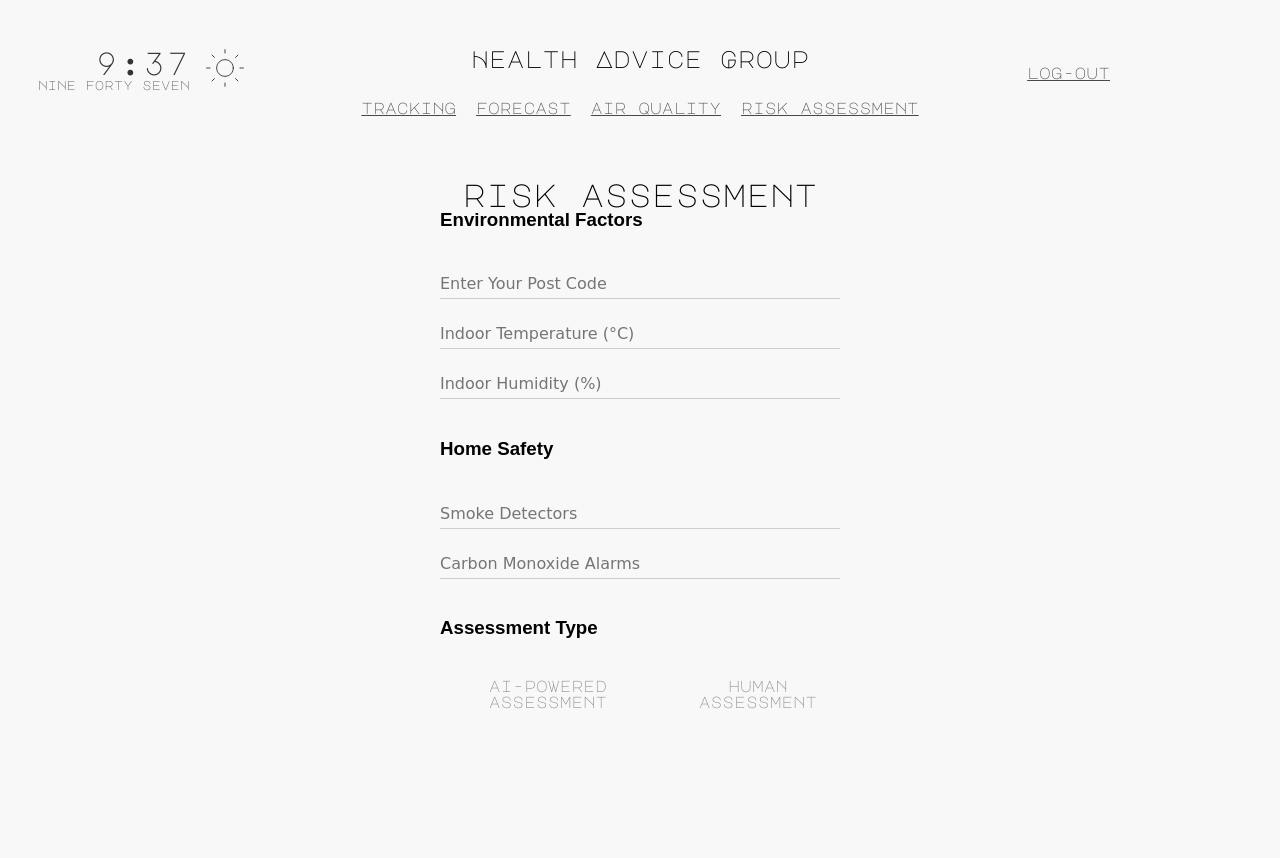
After one commit to 23knightst813/Health-Advice-Group, a Flask app: page /risk_assessment in a window 1280 px wide. The commit adds this page. Run offline with Flask 2, Linux system fonts and the light colour scheme; the visitor is signed in with stand-in values (Sample User, id 1); parts of the project's set-up code (start-up, migrations or seed data) failed here and were passed over; some web fonts are replaced.

Commit message:
Add risk assessment feature with form handling and database integration

```diff
--- a/flaskr/app/app.py
+++ b/flaskr/app/app.py
@@ -1,7 +1,7 @@
-from flask import Flask, render_template, request, flash, redirect, session
+from flask import Flask, render_template, request, flash, redirect, session , url_for
 
-from db import set_up_db,  add_user
-from auth import sign_in
+from db import set_up_db,  add_user, save_risk_assessment
+from auth import sign_in, get_user_id_by_email
 from validation import is_not_empty, is_valid_email, is_secure_password
 from weather import  get_weather_data ,  get_air_ai_tips , get_aqi_category
 
@@ -105,6 +105,43 @@ def dashboard():
 
     return render_template("dashboard.html", data=dashboard_data)
 
+@app.route("/risk_assessment", methods=["GET", "POST"])
+def risk_assessment():
+        if "email" not in session:
+            flash("You must be signed in to perform a risk assessment", "error")
+            return redirect(url_for("login"))
+
+        if request.method == "POST":
+            postcode = request.form.get("postcode")
+            indoor_temp = request.form.get("indoor_temp")
+            indoor_humidity = request.form.get("indoor_humidity")
+            smoke_detectors = request.form.get("smoke_detectors")
+            co_alarms = request.form.get("co_alarms")
+            assessment_type = request.form.get("assessment_type")
+
+            if not all([postcode, indoor_temp, indoor_humidity, smoke_detectors, co_alarms, assessment_type]):
+                flash("All fields are required", "error")
+                return redirect(url_for("dashboard"))
+
+            user_id = get_user_id_by_email(session["email"])
+            # Save data to database
+            save_risk_assessment(user_id, postcode, indoor_temp, indoor_humidity, smoke_detectors, co_alarms, assessment_type)
+
+            flash("Risk Assessment submitted!", "success")
+            if assessment_type == "human":
+                return redirect("/assessment_booking")
+            if assessment_type == "ai":
+                return redirect("/ai_assessment")
+
+        return render_template("risk_assessment.html")
+
+@app.route("/ai_assessment")
+def ai_assessment():
+    return render_template("ai_assessment.html")
+
+@app.route("/assessment_booking")
+def assessment_booking():
+    return render_template("assessment_booking.html")
 
 if __name__ == "__main__":
     set_up_db()
--- a/flaskr/app/auth.py
+++ b/flaskr/app/auth.py
@@ -1,10 +1,10 @@
 from flask import session, flash, redirect
-from db import get_db_connection
+import sqlite3
 from werkzeug.security import check_password_hash
 
 
 def sign_in(email, password):
-    conn = get_db_connection()
+    conn = sqlite3.connect('Health.db')
     cur = conn.cursor()
     query = """SELECT email, password_hash, is_admin FROM users WHERE email = ?"""
     cur.execute(query, (email,))
@@ -37,7 +37,7 @@ def get_user_id_by_email():
             flash("User not logged in", "error")
             return None
 
-        conn = get_db_connection()
+        conn = sqlite3.connect('Health.db')
         cursor = conn.cursor()
         cursor.execute('SELECT id FROM users WHERE email = ?', (email,))
         result = cursor.fetchone()
--- a/flaskr/app/templates/base.html
+++ b/flaskr/app/templates/base.html
@@ -28,7 +28,7 @@
         <a href="/" class="navbar-btn">Tracking</a>
         <a href="/forecast" class="navbar-btn">Forecast</a>
         <a href="/dashboard" class="navbar-btn">Air Quality</a>
-        <a href="/" class="navbar-btn">Risk Assessment</a>
+        <a href="/risk_assessment" class="navbar-btn">Risk Assessment</a>
     </nav>
 
     <div class="login-bar">
--- /dev/null
+++ b/flaskr/app/templates/risk_assessment.html
@@ -0,0 +1,48 @@
+{% extends 'base.html' %}
+{% block content %}
+
+<body>
+    <div style="display: flex; justify-content: center; margin-top: -50px;">
+        <p class="title">risk assessment</p>
+    </div>
+
+    <div class="container" style="margin-top: -170px;">
+
+        <form action="/risk_assessment" method="POST" class="assessment-form" style="display: flex; flex-direction: column; gap: 20px; max-width: 600px;">
+
+            <h3>Environmental Factors</h3>
+            <div class="input-group">
+                <input type="text" id="postcode" name="postcode" placeholder="Enter Your Post Code" required />
+            </div>
+
+            <div class="input-group">
+                <input type="number" id="indoor_temp" name="indoor_temp" placeholder="Indoor Temperature (°C)" required />
+            </div>
+
+            <div class="input-group">
+                <input type="number" id="indoor_humidity" name="indoor_humidity" placeholder="Indoor Humidity (%)" required />
+            </div>
+
+            <h3>Home Safety</h3>
+            <div class="input-group">
+                <input type="number" id="smoke_detectors" name="smoke_detectors" placeholder="Smoke Detectors" required />
+            </div>
+
+            <div class="input-group">
+                <input type="number" id="co_alarms" name="co_alarms" placeholder="Carbon Monoxide Alarms" required />
+            </div>
+
+            <h3>Assessment Type</h3>
+            <div class="input-group" style="display: flex; gap: 20px;">
+                <button type="submit" name="assessment_type" value="ai" class="btn">AI-Powered Assessment</button>
+                <button type="submit" name="assessment_type" value="human" class="btn">Human Assessment</button>
+            </div>
+        </form>
+    </div>
+    </form>
+</div>
+
+
+</body>
+
+{% endblock %}
```
Also changed, not shown: Documentation/testlog.md (+8 -0 lines), flaskr/app/db.py (+30 -6 lines).
